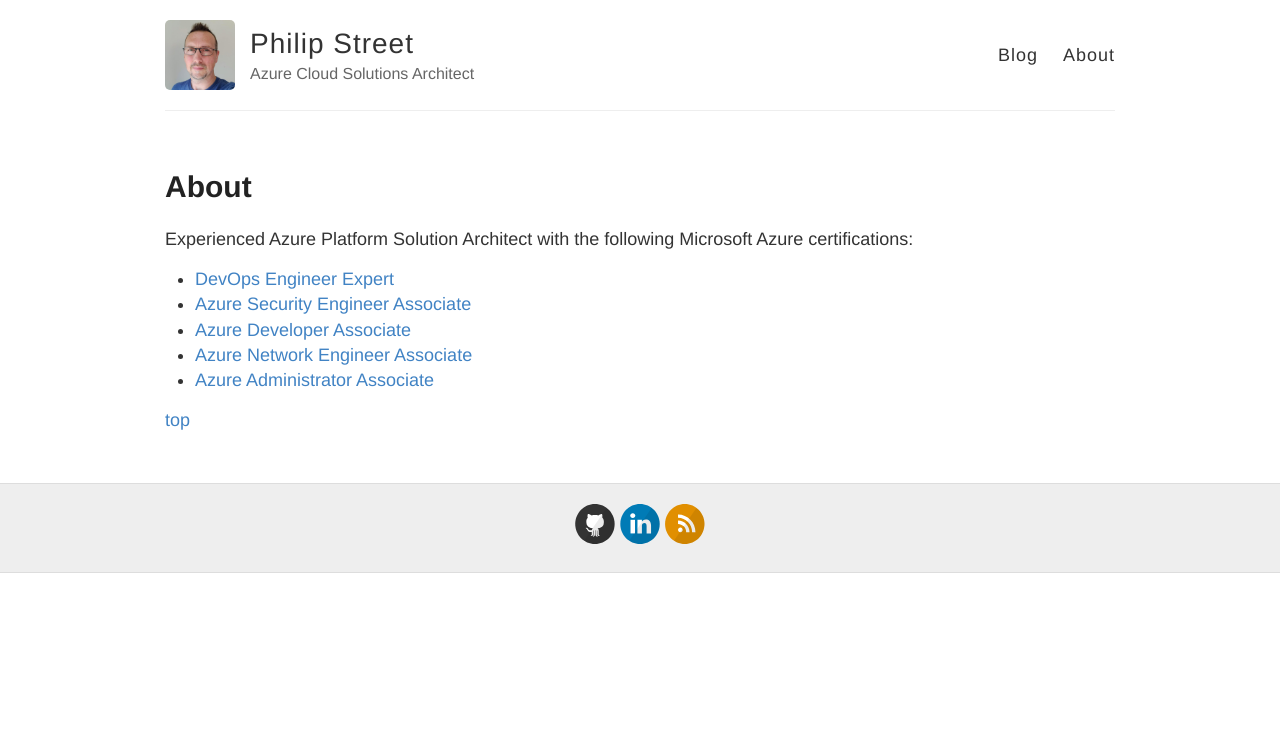
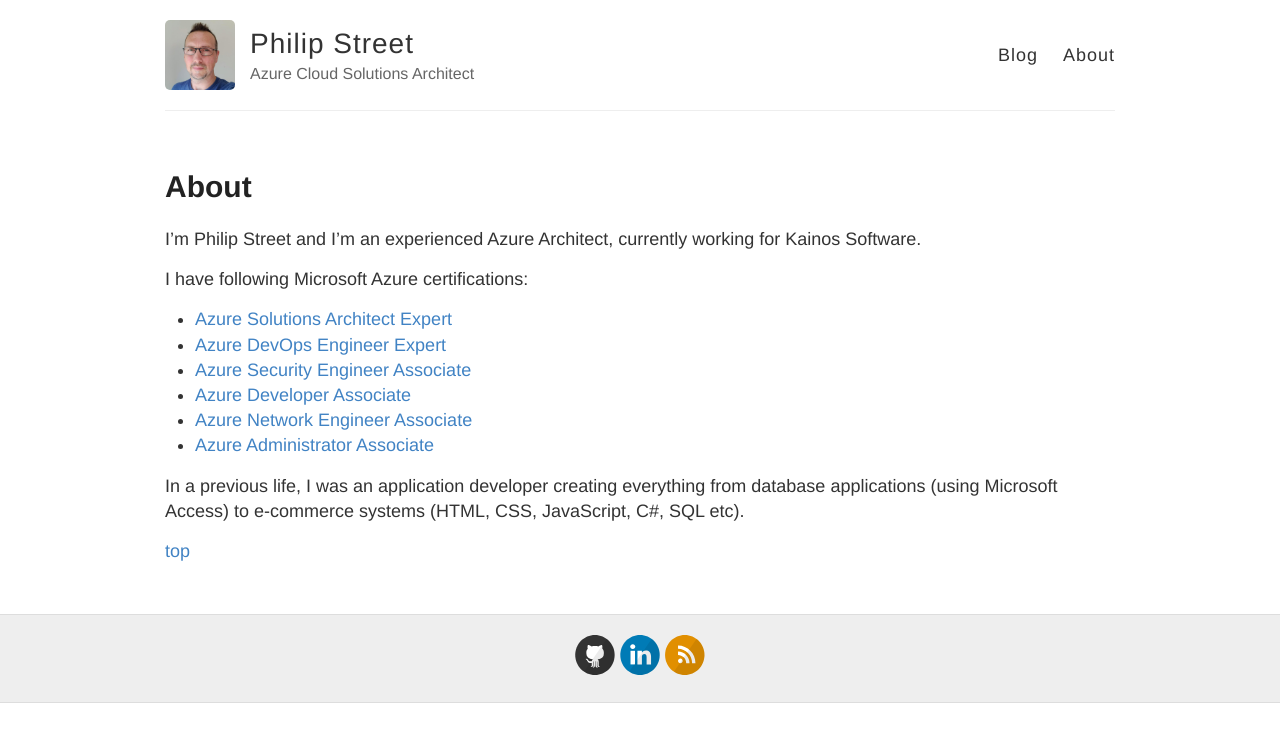
Before and after one commit to philipstreet/philipstreet.github.io, a Jekyll site: the page built from about.md, in a window 1280 px wide. Shown: the top 742 px of the page. Built offline with Jekyll 4.4.1, drawn with Linux system fonts in a browser that asks for light colours.

Commit message:
Update About

```diff
--- a/about.md
+++ b/about.md
@@ -4,10 +4,15 @@
 permalink: /about/
 ---
 
-Experienced Azure Platform Solution Architect with the following Microsoft Azure certifications:
+I'm Philip Street and I'm an experienced Azure Architect, currently working for Kainos Software.
 
-- [DevOps Engineer Expert](https://learn.microsoft.com/en-gb/users/philipstreet/credentials/62495125f8adc19a)
+I have following Microsoft Azure certifications:
+
+- [Azure Solutions Architect Expert](https://learn.microsoft.com/en-gb/users/philipstreet/credentials/3a060b29dc2dfcf)
+- [Azure DevOps Engineer Expert](https://learn.microsoft.com/en-gb/users/philipstreet/credentials/62495125f8adc19a)
 - [Azure Security Engineer Associate](https://learn.microsoft.com/en-gb/users/philipstreet/credentials/336702d8cc7130fc)
 - [Azure Developer Associate](https://learn.microsoft.com/en-gb/users/philipstreet/credentials/fc547d80c215422e)
 - [Azure Network Engineer Associate](https://learn.microsoft.com/en-gb/users/philipstreet/credentials/ab4a6001d05a7b9f)
 - [Azure Administrator Associate](https://learn.microsoft.com/en-gb/users/philipstreet/credentials/707089c636b1f94f)
+
+In a previous life, I was an application developer creating everything from database applications (using Microsoft Access) to e-commerce systems (HTML, CSS, JavaScript, C#, SQL etc).
```
